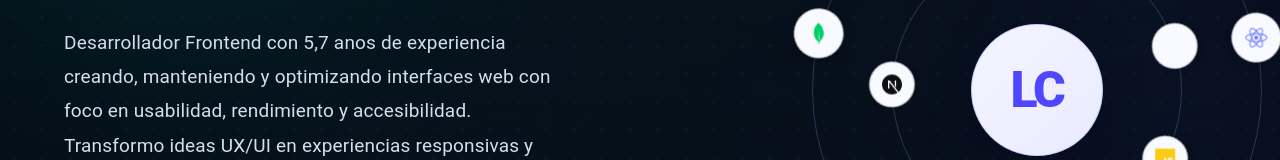
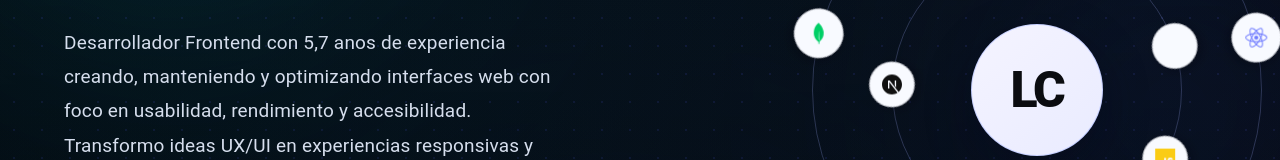
Before and after one commit to Luchoccz/Luis-portfolio-nextjs, a Next.js app: page / in a window 1280 px wide. Shown: the part 304-464 px from the top of the page. Built offline with nearby package versions, Linux system fonts and the light colour scheme; what @mui/material-nextjs would draw is missing.

Commit message:
Add new static chunks for app globals and HMR client
- Created a new JavaScript source map for the HMR client to enhance hot module replacement functionality.
- Added a new CSS file for global styles, including a corresponding source map for better debugging.

```diff
--- a/app/page.tsx
+++ b/app/page.tsx
@@ -778,7 +778,7 @@ export default function Home() {
               maxWidth: { xs: "100%", md: 600 },
               width: "100%",
               zIndex: 2,
-              mt: { xs: 34, md: 0 },
+              mt: { xs: 42, md: 0 },
               textAlign: { xs: "center", md: "left" },
             }}
           >
@@ -855,6 +855,23 @@ export default function Home() {
               boxShadow: "none",
             }}
           >
+            <Box
+              sx={{
+                position: "absolute",
+                inset: 0,
+                display: "flex",
+                alignItems: "center",
+                justifyContent: "center",
+                maskImage: {
+                  xs: "linear-gradient(to bottom, #000 0%, #000 42%, rgba(0,0,0,0.55) 58%, rgba(0,0,0,0.22) 76%, rgba(0,0,0,0.08) 100%)",
+                  md: "none",
+                },
+                WebkitMaskImage: {
+                  xs: "linear-gradient(to bottom, #000 0%, #000 42%, rgba(0,0,0,0.55) 58%, rgba(0,0,0,0.22) 76%, rgba(0,0,0,0.08) 100%)",
+                  md: "none",
+                },
+              }}
+            >
             <Box
               sx={{
                 position: "absolute",
@@ -1035,6 +1052,7 @@ export default function Home() {
                 );
               })}
             </Box>
+            </Box>
 
             <Box
               sx={{
@@ -1050,7 +1068,7 @@ export default function Home() {
                 zIndex: 2,
               }}
             >
-              <Typography sx={{ fontSize: { xs: 42, md: 50 }, fontWeight: 900, letterSpacing: -3, color: "#4f47ff", lineHeight: 0.8 }}>
+              <Typography sx={{ fontSize: { xs: 42, md: 50 }, fontWeight: 900, letterSpacing: -3, color: "#0b0c10", lineHeight: 0.8 }}>
                 LC
               </Typography>
             </Box>
```
Also changed, not shown: 2 other files (tests, documents, lock files or other folders).
